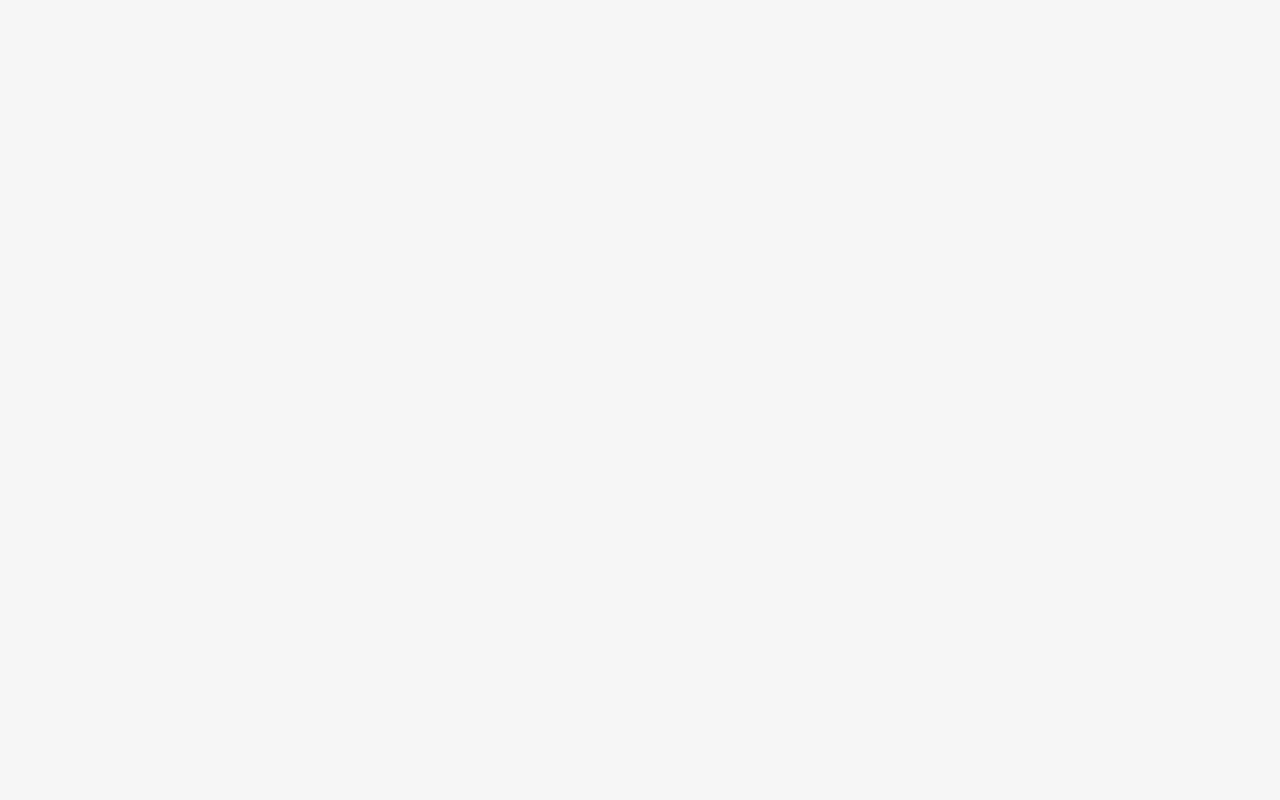
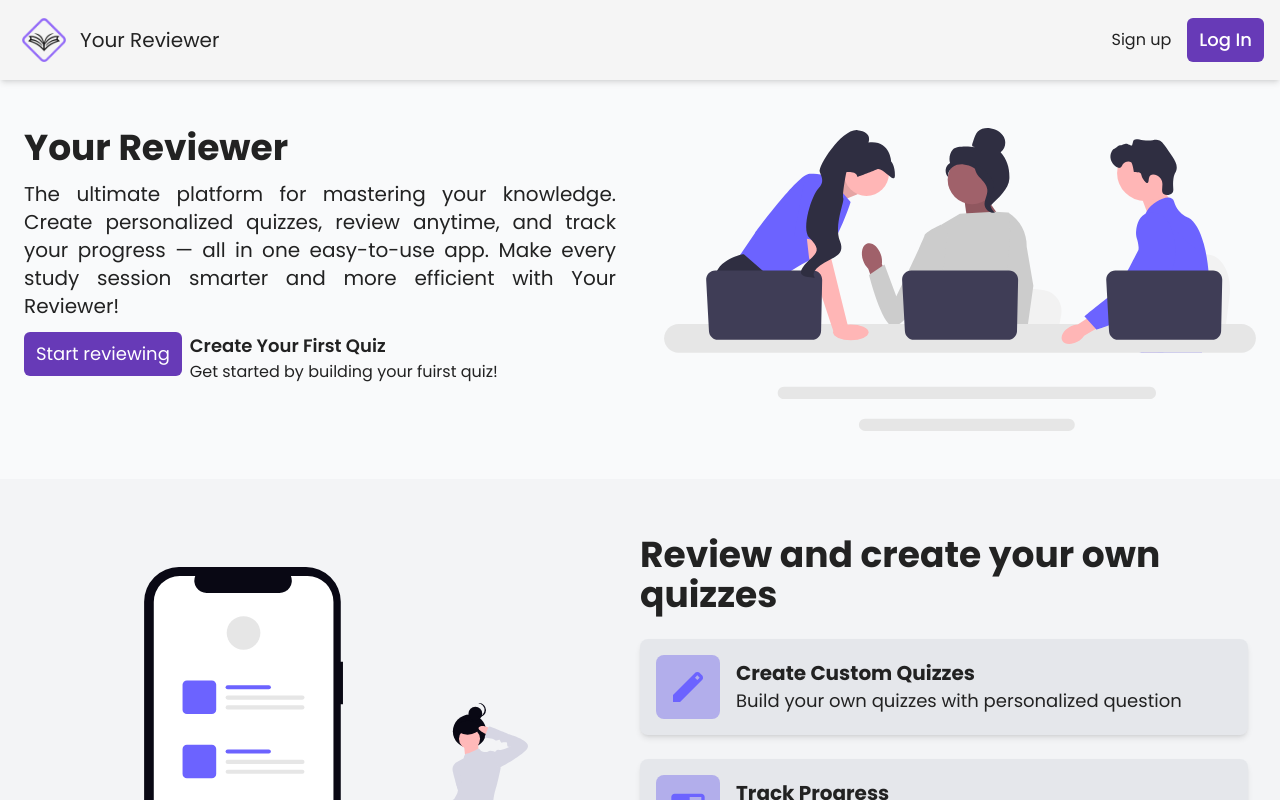
Before and after one commit to vigiperez24/Your-Reviewer, a React (Vite) app: page / in a window 1280 px wide. Before the commit this address had no page. Shown: the top 800 px of the page. Built offline with nearby package versions, Linux system fonts and the light colour scheme.

Commit message:
Fix and Update Review Subject

```diff
--- a/src/App.jsx
+++ b/src/App.jsx
@@ -1,32 +1,28 @@
 // App.jsx
-import { Routes, Route } from 'react-router-dom';
-import Home from './pages/Home';
-import RegisterandLogin from './pages/RegisterandLogin';
-import Login from './components/registerPage/Login';
-import Review from './pages/Review';
-import AddQuiz from './pages/AddQuiz';
-import ListQuizzes from './pages/ListQuizzes';
+import { Routes, Route } from "react-router-dom";
+import Home from "./pages/Home";
+import SignUp from "./pages/SignUp";
+import Review from "./pages/Review";
+import AddQuiz from "./pages/AddQuiz";
+import ListQuizzes from "./pages/ListQuizzes";
+import Login from "./pages/Login";
+import Dashboard from "./pages/Dashboard";
 
-
-import Dashboard from './pages/Dashboard';
-
-
-import './index.css';
-
+import "./index.css";
 
 function App() {
   return (
     <Routes>
-      <Route path="Home" element={<Home />} />
-      <Route path="Register" element={<RegisterandLogin />} />
+      <Route path="/" element={<Home />} />
+      {/* Sign Up and Log In */}
       <Route path="Login" element={<Login />} />
+      <Route path="SignUp" element={<SignUp />} />
+      {/* Sidebar Nagivation */}
 
-      {/* Sidebar Nagivation */}
       <Route path="Dashboard" element={<Dashboard />} />
       <Route path="Review" element={<Review />} />
       <Route path="AddQuiz" element={<AddQuiz />} />
-      <Route path="ListQuiz" element={<ListQuizzes />} />
-
+      <Route path="ListQuizzes" element={<ListQuizzes />} />
     </Routes>
   );
 }
--- a/src/components/AddQuizLayout/CreateQuiz.jsx
+++ b/src/components/AddQuizLayout/CreateQuiz.jsx
@@ -13,7 +13,7 @@ function CreateQuiz() {
       {/* Button,  */}
 
       <div className="flex items-center justify-between mb-4">
-      <Link to="/ListQuiz">
+      <Link to="/Review">
         <button className="flex items-center justify-center gap-2">
           <FaArrowLeft />
           <span>Back</span>
--- a/src/components/AddQuizLayout/ListQuizzes.jsx
+++ b/src/components/AddQuizLayout/ListQuizzes.jsx
@@ -25,8 +25,7 @@ function ListQuiz() {
         <Link to="/Review">
           <button className="flex items-center justify-center gap-2">
             <FaArrowLeft />
-              <span>Back</span>
-
+            <span>Back</span>
           </button>
         </Link>
         <div className="flex flex-col gap-6">
@@ -120,6 +119,11 @@ function ListQuiz() {
           ))}
         </div>
       </div>
+      {quizzes.length === 0 && (
+        <div className="flex justify-center">
+          <p className="italic text-gray-500 ">No quizzes yet. Create one!</p>
+        </div>
+      )}
     </div>
   );
 }
--- a/src/components/registerPage/Login.jsx
+++ b/src/components/LoginAndSignUp/LoginLayout.jsx
@@ -40,8 +40,8 @@ function Login() {
           {/* Already have an account? Login Container */}
           <div>
             <p className="text-sm font-thin md:text-sm">
-              You don't have an account?{" "}
-              <Link className="text-purple-500 hover:underline" to="/Register">
+              You don't have an account?<span> </span>
+              <Link className="text-purple-500 hover:underline" to="/SignUp">
                 Sign up here
               </Link>
             </p>
--- a/src/components/ReviewLayout/SubjectCard.jsx
+++ b/src/components/ReviewLayout/SubjectCard.jsx
@@ -1,6 +1,8 @@
 // src/components/SubjectCard.jsx
-import { Link } from "react-router-dom";
+
 import React, { useState } from "react";
+import { useNavigate } from "react-router-dom";
+
 import {
   FaPlus,
   FaFilter,
@@ -12,6 +14,7 @@ import {
 } from "react-icons/fa";
 
 function SubjectCard() {
+  const navigate  = useNavigate()
   const [folders, setFolders] = useState([
     { id: 1, name: "Filipino", quizCount: 5, createdAt: "Yesterday" },
     { id: 2, name: "English", quizCount: 3, createdAt: "Tuesday" },
@@ -107,13 +110,10 @@ function SubjectCard() {
       {/* Folder Container */}
       <div className="grid gap-4 sm:grid-cols-1 md:grid-cols-2 lg:grid-cols-3 xl:grid-cols-4">
         {folders.map((folder) => (
-          <Link
-            to={"/ListQuiz"}
-            key={folder.id}
-            className="block"
-          >
-            <div className="border-l-4 border-indigo-200 hover:border-indigo-400 rounded-md flex justify-between px-4 py-2 items-center bg-white shadow-md gap-4 relative">
-              <div className="flex items-center gap-4">
+
+
+            <div key={folder.id}  className="border-l-4 border-indigo-200 hover:border-indigo-400 rounded-md flex justify-between px-4 py-2 items-center bg-white shadow-md gap-4 relative">
+              <div onClick={()=> navigate("/ListQuizzes")} className="flex items-center gap-4">
                 <div className="w-10 h-10 bg-indigo-100 flex items-center justify-center rounded-full">
                   <span className="text-indigo-600 text-xl">
                     <FaRegFolderOpen />
@@ -144,7 +144,7 @@ function SubjectCard() {
                   <ul className="py-1">
                     <li>
                       <button
-                        onClick={() => handleEditClick(folder)}
+                        onClick={(e) => {e.stopPropagation(); handleEditClick(folder)}}
                         className="flex items-center gap-2 w-full text-left px-4 py-2 text-sm hover:bg-gray-100 transition"
                       >
                         <FaEdit className="text-indigo-600" /> Edit
@@ -162,7 +162,7 @@ function SubjectCard() {
                 </div>
               )}
             </div>
-          </Link>
+
         ))}
 
         {folders.length === 0 && (
--- a/src/components/landingPage/Header.jsx
+++ b/src/components/landingPage/Header.jsx
@@ -11,13 +11,16 @@ export default function Header() {
         </div>
 
         {/* Buttons login/signup */}
-        <div className="ml-auto flex gap-4">
-          <button className="lg:text-lg font-medium">
-            <Link to="/Register">Sign up</Link>
-          </button>
-          <button className="lg:text-lg bg-buttonBg px-3 py-2 rounded-md text-buttonText hover:bg-bgButtonHover text-sm font-medium">
-            <Link to="/Login">Log In</Link>
-          </button>
+        <div className="ml-auto flex gap-4 items-center">
+          <Link to="/SignUp">
+            <button className="lg:text-lg font-medium"></button>
+            Sign up
+          </Link>
+          <Link to="/Login">
+            <button className="lg:text-lg bg-buttonBg px-3 py-2 rounded-md text-buttonText hover:bg-bgButtonHover text-sm font-medium">
+              Log In
+            </button>
+          </Link>
         </div>
       </div>
     </header>
--- a/src/components/landingPage/Hero.jsx
+++ b/src/components/landingPage/Hero.jsx
@@ -1,5 +1,6 @@
 import React from "react";
 import heroImg from "../../assets/heroImg/heroImg.svg";
+import { Link } from "react-router-dom";
 
 function Hero() {
   return (
@@ -16,11 +17,14 @@ function Hero() {
           </p>
           {/* buttons */}
           <div className=" flex flex-row gap-2">
-            <button className=" bg-buttonBg hover:bg-bgButtonHover text-buttonText px-3 py-2 rounded-md text-sm lg:text-lg">
-              <a href="#" className="text-white hover:underline">
-                Start reviewing
-              </a>
-            </button>
+            <Link to={"/Login"}>
+              <button className=" bg-buttonBg hover:bg-bgButtonHover text-buttonText px-3 py-2 rounded-md text-sm lg:text-lg">
+                <a href="#" className="text-white hover:underline">
+                  Start reviewing
+                </a>
+              </button>
+            </Link>
+
             <div>
               <p className=" font-semibold xl:text-lg">
                 Create Your First Quiz
--- /dev/null
+++ b/src/pages/Login.jsx
@@ -0,0 +1,10 @@
+import React from 'react'
+import LoginLayout from '../components/LoginAndSignUp/LoginLayout'
+
+function Login() {
+  return (
+    <><LoginLayout/></>
+  )
+}
+
+export default Login
--- a/src/pages/RegisterandLogin.jsx
+++ b/src/pages/SignUp.jsx
@@ -1,12 +1,12 @@
 import React from "react";
-import Signup from "../components/registerPage/Signup";
-import Login from "../components/registerPage/Login";
+import Signup from "../components/LoginAndSignUp/SignupLayout";
+
 
 function Register() {
   return (
     <>
       <Signup />
-      <Login />
+
     </>
   );
 }
```
Also changed, not shown: src/assets/SubjectCardImg/noContent.svg (added), src/components/LoginAndSignUp/SignupLayout.jsx (renamed from src/components/registerPage/Signup.jsx).
